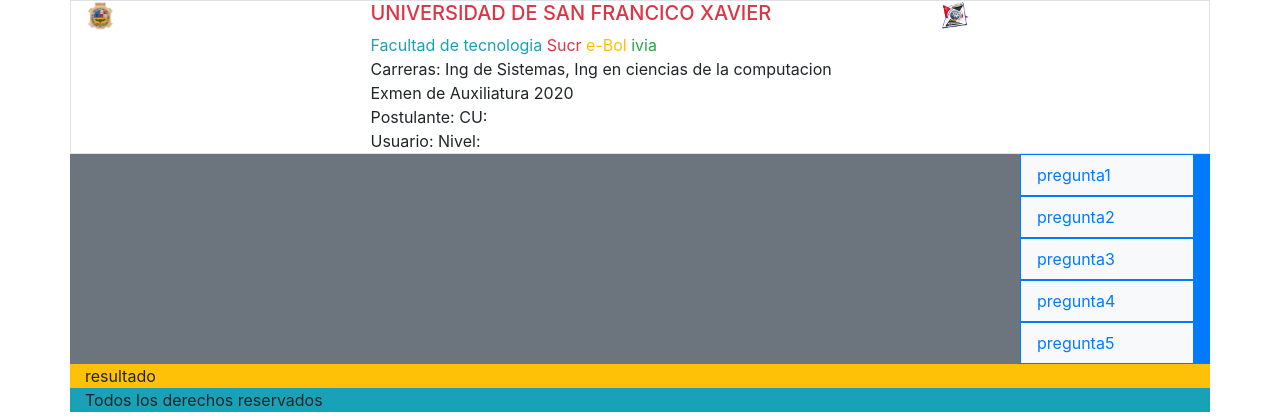
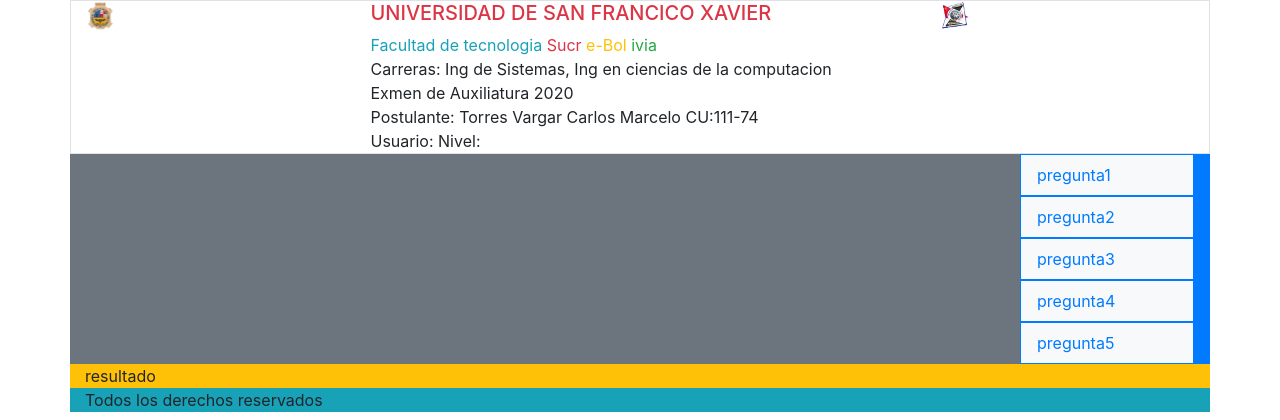
Before and after one commit to Is-Chelo/AuxiliaturaTorresVargasCarlosMarcelo, a PHP site: page / in a window 1280 px wide. Shown: the top 420 px of the page. Run offline with PHP 8.4, Linux system fonts and the light colour scheme.

Commit message:
Auxiliatura

```diff
--- a/index.php
+++ b/index.php
@@ -78,10 +78,10 @@
                             <span class="text-success inline">ivia</span>
                             <p class="m-0">Carreras: Ing de Sistemas, Ing en ciencias de la computacion</p>
                             <p class="m-0">Exmen de Auxiliatura 2020</p>
-                            <span class="m-0">Postulante:</span>
-                            <span>CU:</span><br>
-                            <span class="m-0">Usuario:</span>
-                            <span>Nivel:</span>
+                            <span class="m-0">Postulante: Torres Vargar Carlos Marcelo</span>
+                            <span>CU:111-74</span><br>
+                            <span class="m-0">Usuario:<?php echo isset($_SESSION['usuario'])?$_SESSION['usuario']:"" ?></span>
+                            <span>Nivel:<?php echo isset($_SESSION['nivel'])?$_SESSION['nivel']:"" ?></span>
                         </div>
                         <div class="col-12 col-sm-3">
                             <img src="./images/tecnologia.png" alt="">
```
